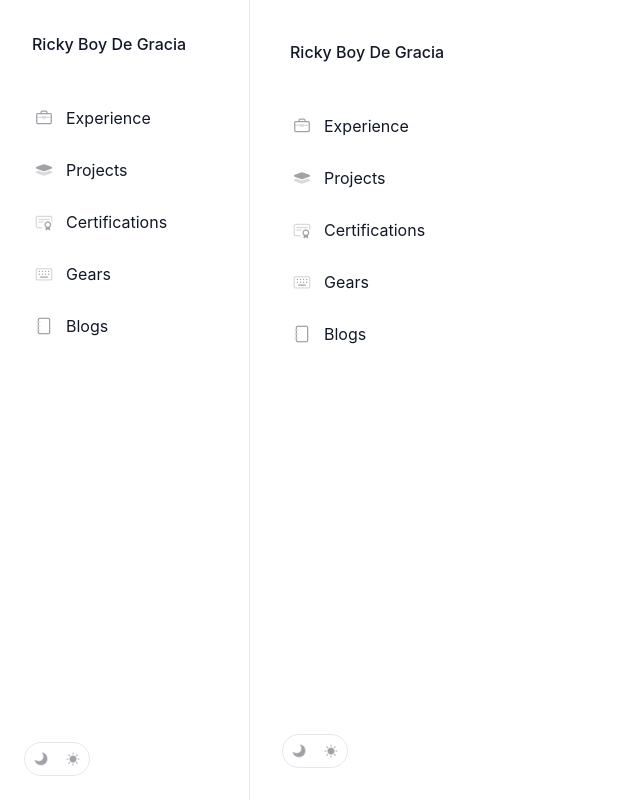
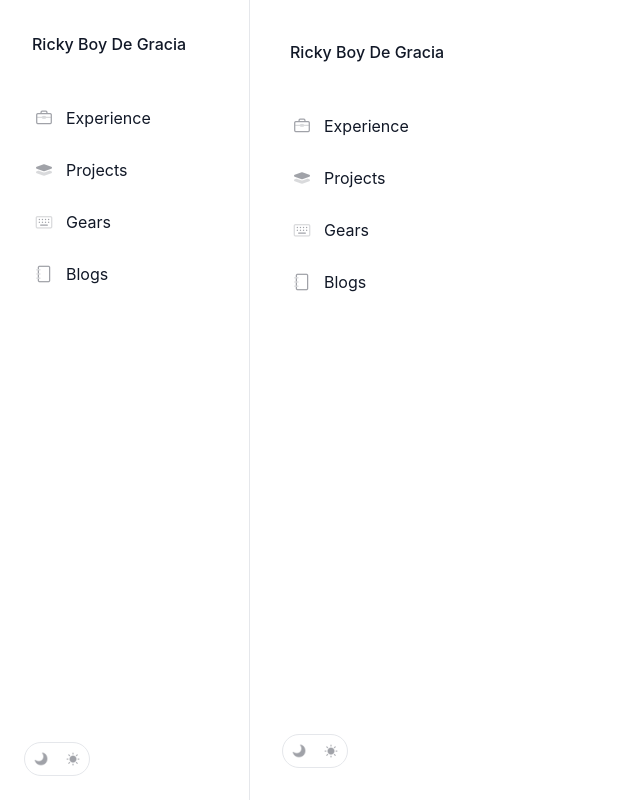
Before and after one commit to RICKYBOYDEGRACIA/ricky_profile, an Angular app: page /sidebar in a window 1280 px wide. Shown: the whole page, without its empty margins (0-640 px from the left). Built offline with nearby package versions, Linux system fonts and the light colour scheme.

Commit message:
hide certification

```diff
--- a/src/app/components/side-bar/side-bar.ts
+++ b/src/app/components/side-bar/side-bar.ts
@@ -40,11 +40,11 @@ export class SideBar {
       icon: "project.png",
       route: "/projects"
     },
-    {
-      name: "Certifications",
-      icon: "certificate.png",
-      route: "/certificates"
-    },
+    // {
+    //   name: "Certifications",
+    //   icon: "certificate.png",
+    //   route: "/certificates"
+    // },
     {
       name: "Gears",
       icon: "gears.png",
```
